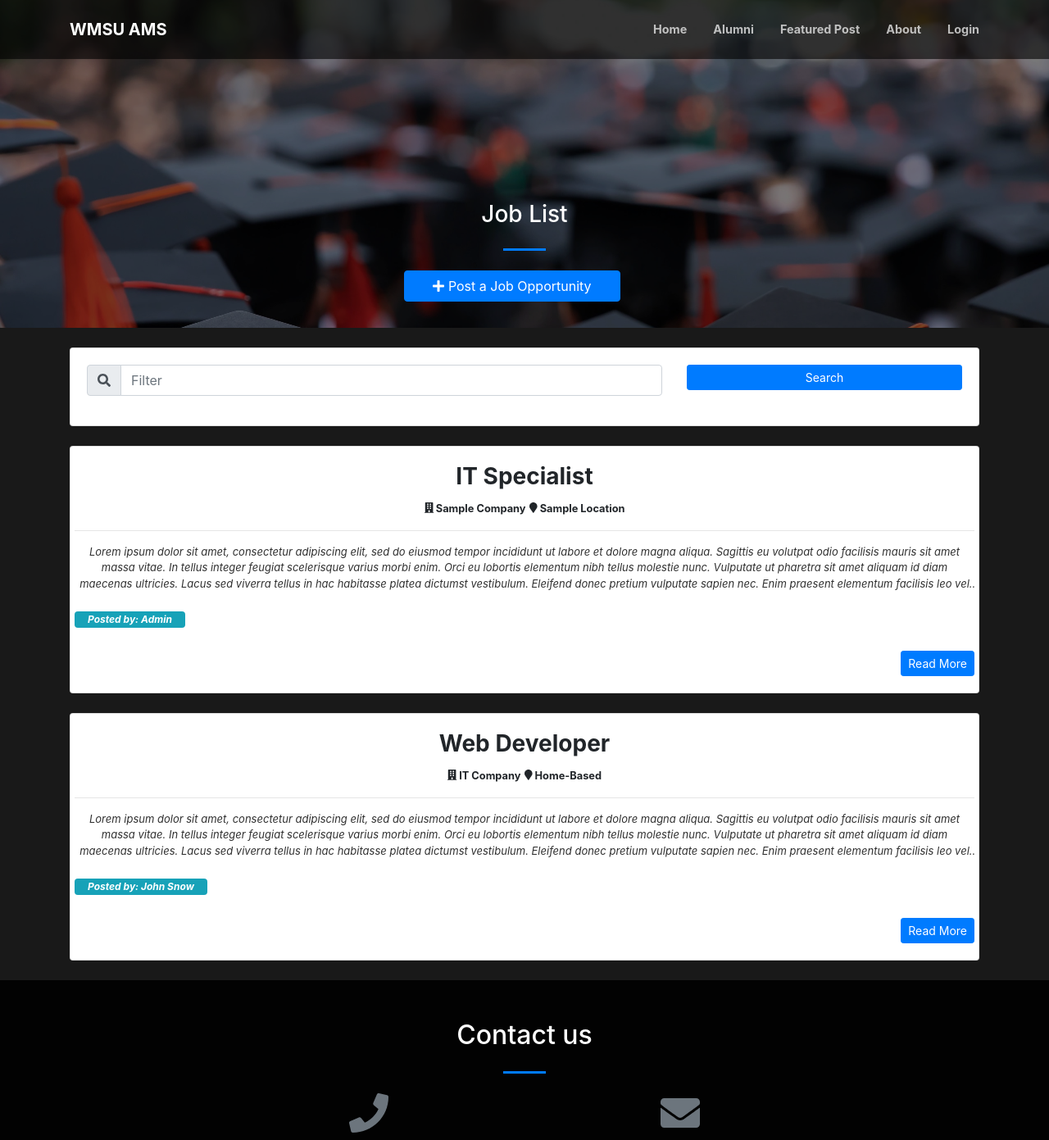
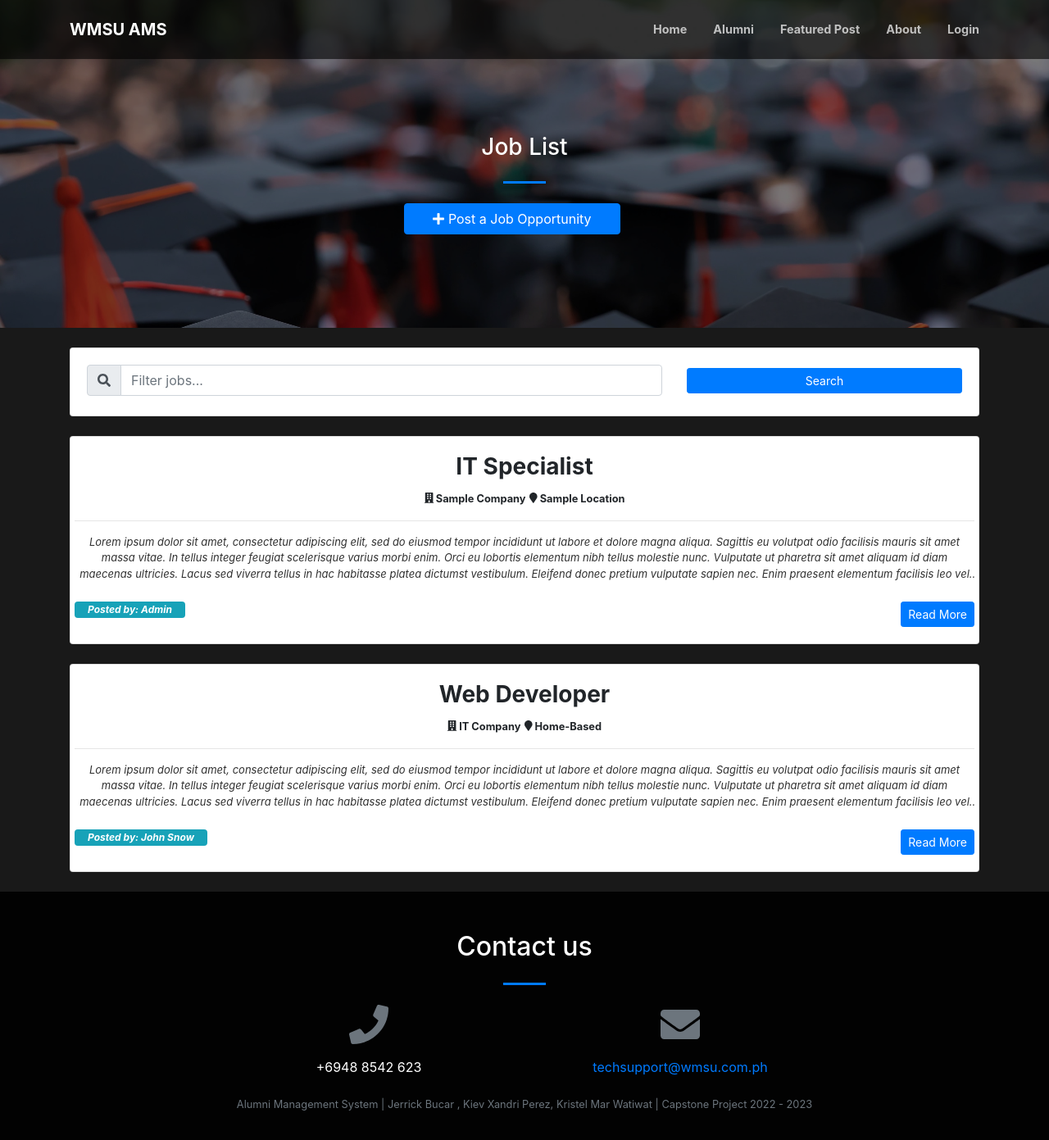
Before and after one commit to andydetomas/alumni, a PHP site: page /index.php?page=careers in a window 1280 px wide. Shown: the top 1391 px of the page at 82% size. Run offline with PHP 8.4, Linux system fonts and the light colour scheme; data comes from the database, SQL or seed files in the repository; data that the repository does not hold is empty; some libraries are stand-ins or nearby versions.

Commit message:
Fix jobs

```diff
--- a/alumni_list.php
+++ b/alumni_list.php
@@ -89,7 +89,6 @@
                 <div class="col-md-12 mb-5 justify-content-center"></div>
                 </div>
             </div>
-
         </div>
     </div>
 </header>
--- a/careers.php
+++ b/careers.php
@@ -53,7 +53,7 @@
 </style>
 <header class="masthead">
     <div class="container-fluid h-100">
-        <div class="row h-100 align-items-center justify-content-center text-center">
+        <div class="row h-75 align-items-center justify-content-center text-center">
             <div class="col-lg-8 align-self-end mb-4 page-title">
                 <h3 class="text-white">Job List</h3>
                 <hr class="divider my-4"/>
@@ -70,16 +70,16 @@
         <div class="card-body">
             <div class="row">
                 <div class="col-md-8">
-                    <div class="input-group mb-3">
+                    <div class="input-group mb-1">
                         <div class="input-group-prepend">
                             <span class="input-group-text" id="filter-field"><i class="fa fa-search"></i></span>
                         </div>
-                        <input type="text" class="form-control" placeholder="Filter" id="filter" aria-label="Filter"
+                        <input type="text" class="form-control" placeholder="Filter jobs..." id="filter" aria-label="Filter"
                                aria-describedby="filter-field">
                     </div>
                 </div>
                 <div class="col-md-4">
-                    <button class="btn btn-primary btn-block btn-sm" id="search">Search</button>
+                    <button class="btn btn-primary btn-block btn-sm mt-1" id="search">Search</button>
                 </div>
             </div>
 
@@ -110,20 +110,15 @@
                         <span class="badge badge-info float-left px-3 pt-1 pb-1">
                         <i>Posted by: <?php echo $row['first_name']." ".$row['last_name'] ?></i>
                     </span>
-                        <button class="btn btn-primary float-right read_more btn-sm mt-5" data-id="<?php echo $row['id'] ?>">Read
+                        <button class="btn btn-primary float-right read_more btn-sm" data-id="<?php echo $row['id'] ?>">Read
                             More
                         </button>
                     </div>
                 </div>
-
-
             </div>
         </div>
         <br>
     <?php endwhile; ?>
-
-</div>
-
 </div>
 
 
--- a/view_jobs.php
+++ b/view_jobs.php
@@ -15,7 +15,7 @@ if (isset($_GET['id'])) {
     <p>Job Title: <b>
             <large><?php echo ucwords($job_title) ?></large>
         </b></p>
-    <p>Location: <i class="fa fa-map-marker"></i> <b>
+    <p>Location:<b>
             <large><?php echo $company ?></large>
         </b></p>
     <?php echo html_entity_decode($description) ?>
```
